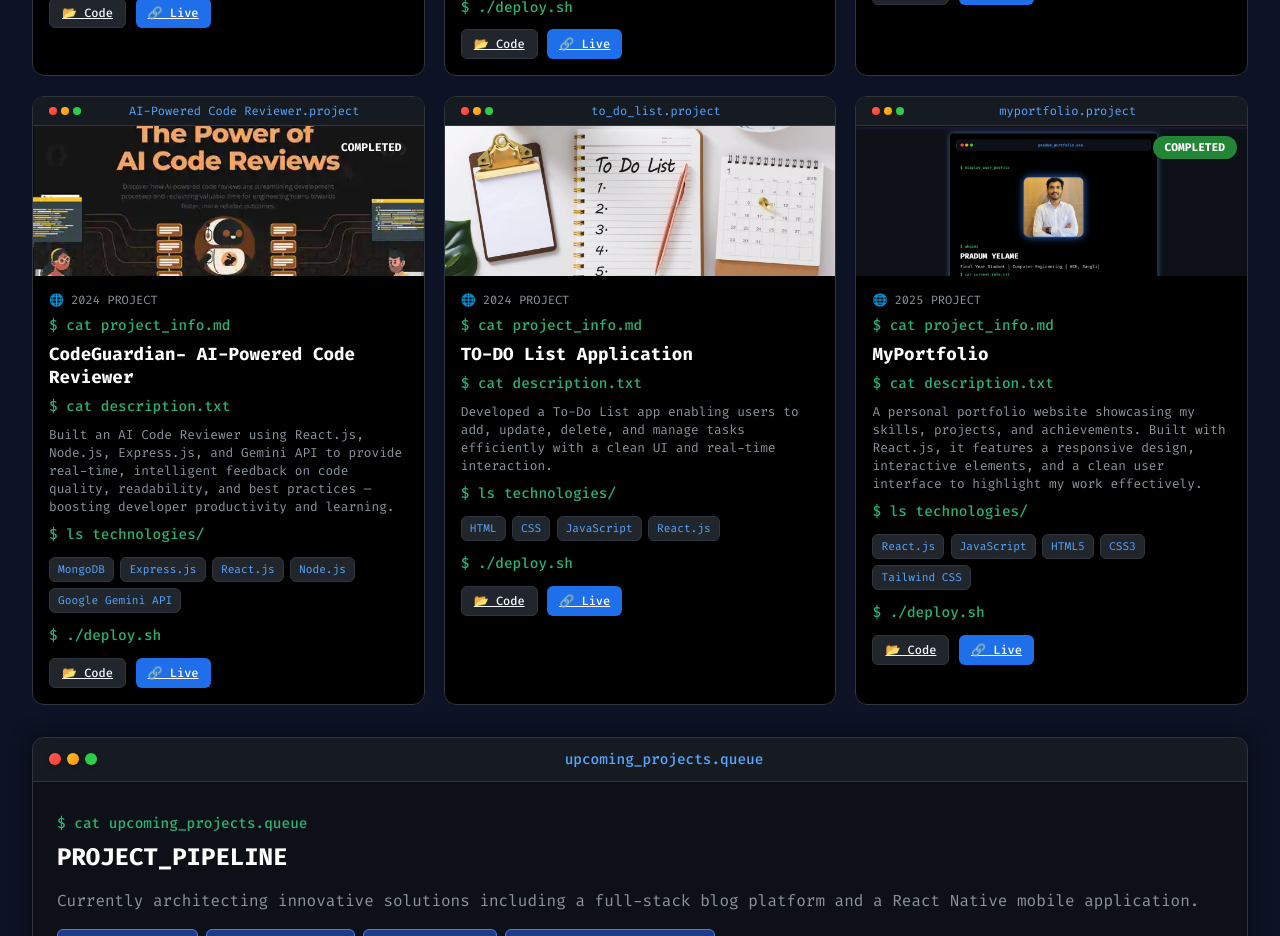
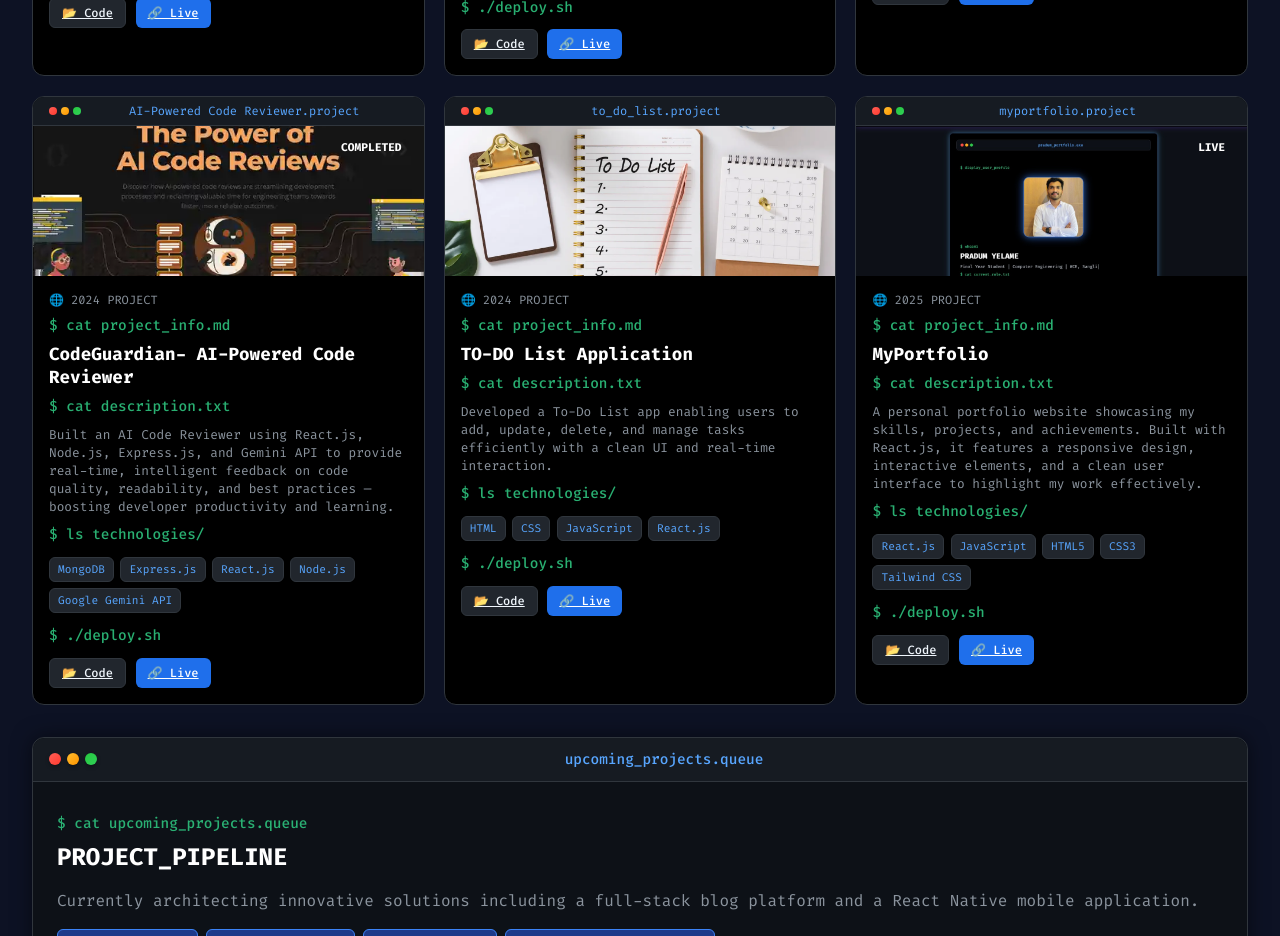
Before and after one commit to pradyumyelame/MyPortfolio, a React (Create React App) app: page / in a window 1280 px wide. Shown: the part 5400-6336 px from the top of the page. Built offline with nearby package versions, Linux system fonts and the light colour scheme.

Commit message:
some changes are done

```diff
--- a/src/components/Projects/Projects.jsx
+++ b/src/components/Projects/Projects.jsx
@@ -76,8 +76,8 @@ const projects = [
     id: 6,
     title: 'MyPortfolio',
     year: '2025',
-    status: 'completed',
-    statusClass: 'status-completed',
+    status: 'Live',
+    statusClass: 'status-Live',
     description:
       'A personal portfolio website showcasing my skills, projects, and achievements. Built with React.js, it features a responsive design, interactive elements, and a clean user interface to highlight my work effectively.',
 
```
